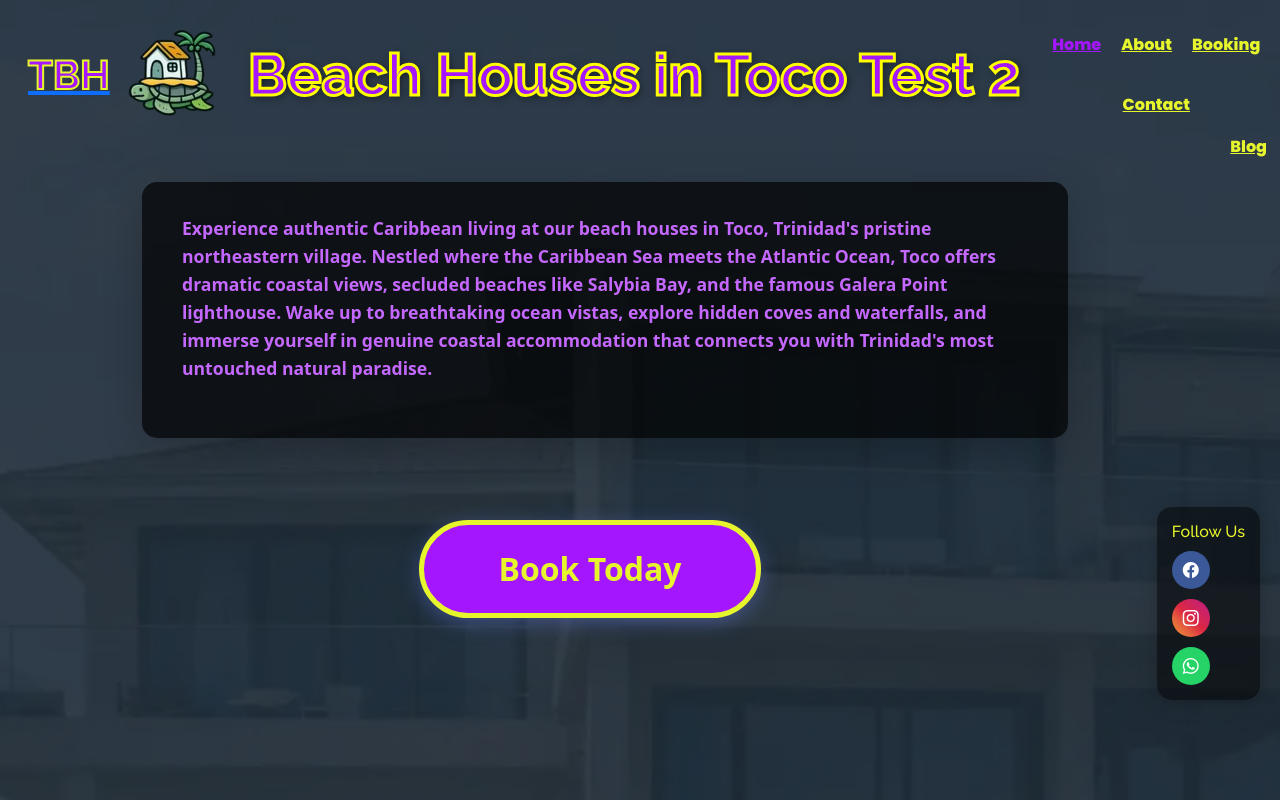
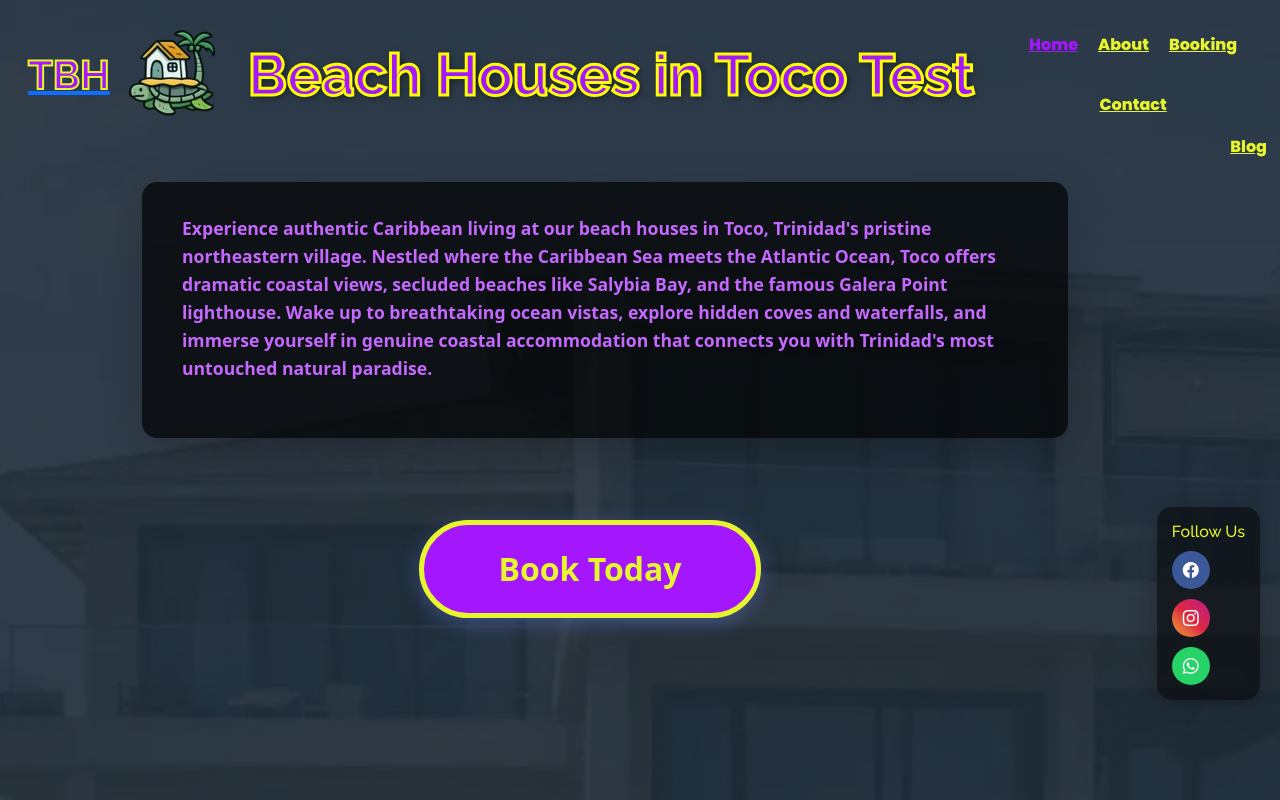
Before and after one commit to KadGeo/Beach-Houses-In-Toco-Website, a website: page index.html in a window 1280 px wide. Shown: the top 800 px of the page. Drawn offline with Linux system fonts and the light colour scheme.

```diff
--- a/index.html
+++ b/index.html
@@ -65,7 +65,7 @@
         <img src="assets\img\Beach houses in Toco Logo-100.webp" alt="Beach Houses in Toco Logo" class="logo-img" loading="eager" fetchpriority="high" width="100" height="100">
       </a>
 
-      <h1 class="hero-title">Beach Houses in Toco Test 2</h1>
+      <h1 class="hero-title">Beach Houses in Toco Test </h1>
 
       <nav id="navmenu" class="navmenu">
         <ul>
```
